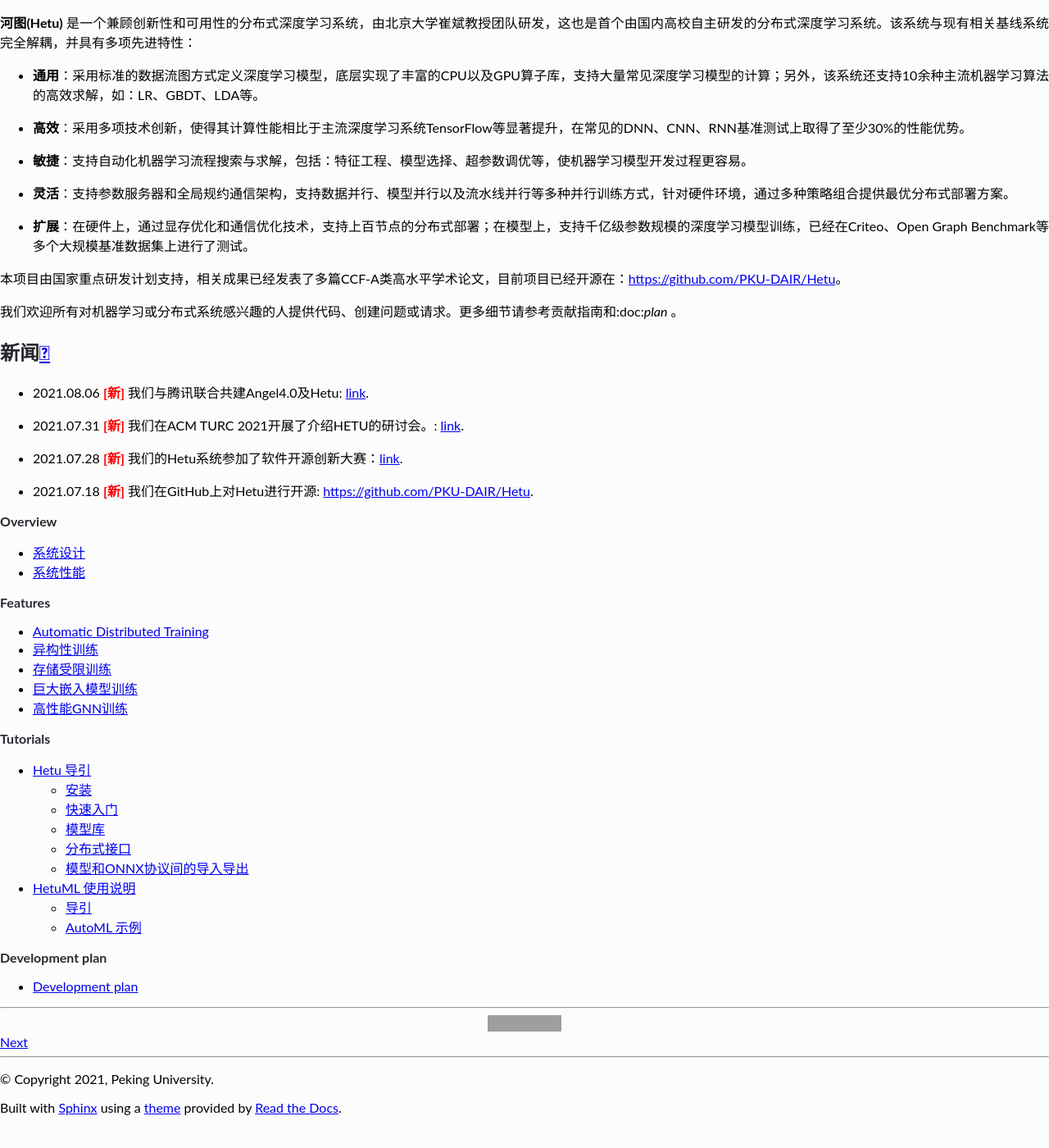
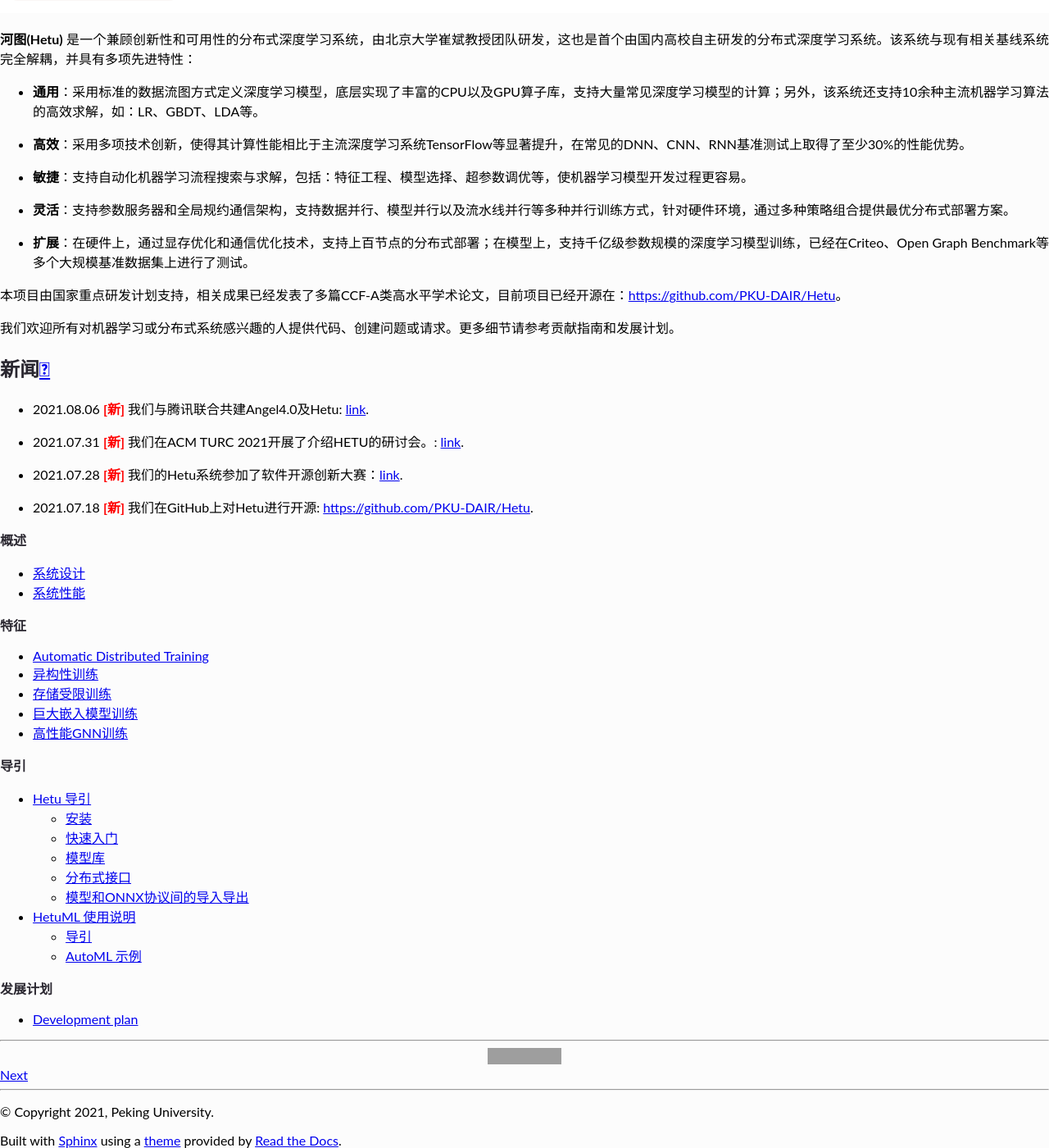
Before and after one commit to sj1104/doc_test, a Sphinx documentation site: the page built from source/index.rst, in a window 1280 px wide and 1400 px high, scrolled down 4213 px. Shown: the whole window at 82% size. Built offline with Sphinx 7.4.7 and the Read the Docs theme 2.0.0, drawn with Linux system fonts in a browser that asks for light colours; before the commit the page ends 5573 px from its top, so only the background shows below that; some of the changed text lies outside the part shown; grey boxes are pictures that could not be loaded.

Commit message:
Update index.rst

```diff
--- a/source/index.rst
+++ b/source/index.rst
@@ -18,7 +18,7 @@
 
 本项目由国家重点研发计划支持，相关成果已经发表了多篇CCF-A类高水平学术论文，目前项目已经开源在：https://github.com/PKU-DAIR/Hetu。
 
-我们欢迎所有对机器学习或分布式系统感兴趣的人提供代码、创建问题或请求。更多细节请参考贡献指南和:doc:`plan` 。
+我们欢迎所有对机器学习或分布式系统感兴趣的人提供代码、创建问题或请求。更多细节请参考贡献指南和发展计划。
 
 .. role:: red
     :class: red
@@ -43,14 +43,14 @@
 
 .. toctree::
    :titlesonly:
-   :caption: Overview
+   :caption: 概述
 
    Overview/design
    Overview/performance
 
 .. toctree::
    :titlesonly:
-   :caption: Features
+   :caption: 特征
 
    Features/content1
    Features/content2
@@ -60,14 +60,14 @@
 
 .. toctree::
    :maxdepth: 2
-   :caption: Tutorials
+   :caption: 导引
 
    Tutorials/index
    HetuML/index
 
 .. toctree::
    :maxdepth: 1
-   :caption: Development plan
+   :caption: 发展计划
 
    plan
 
```
